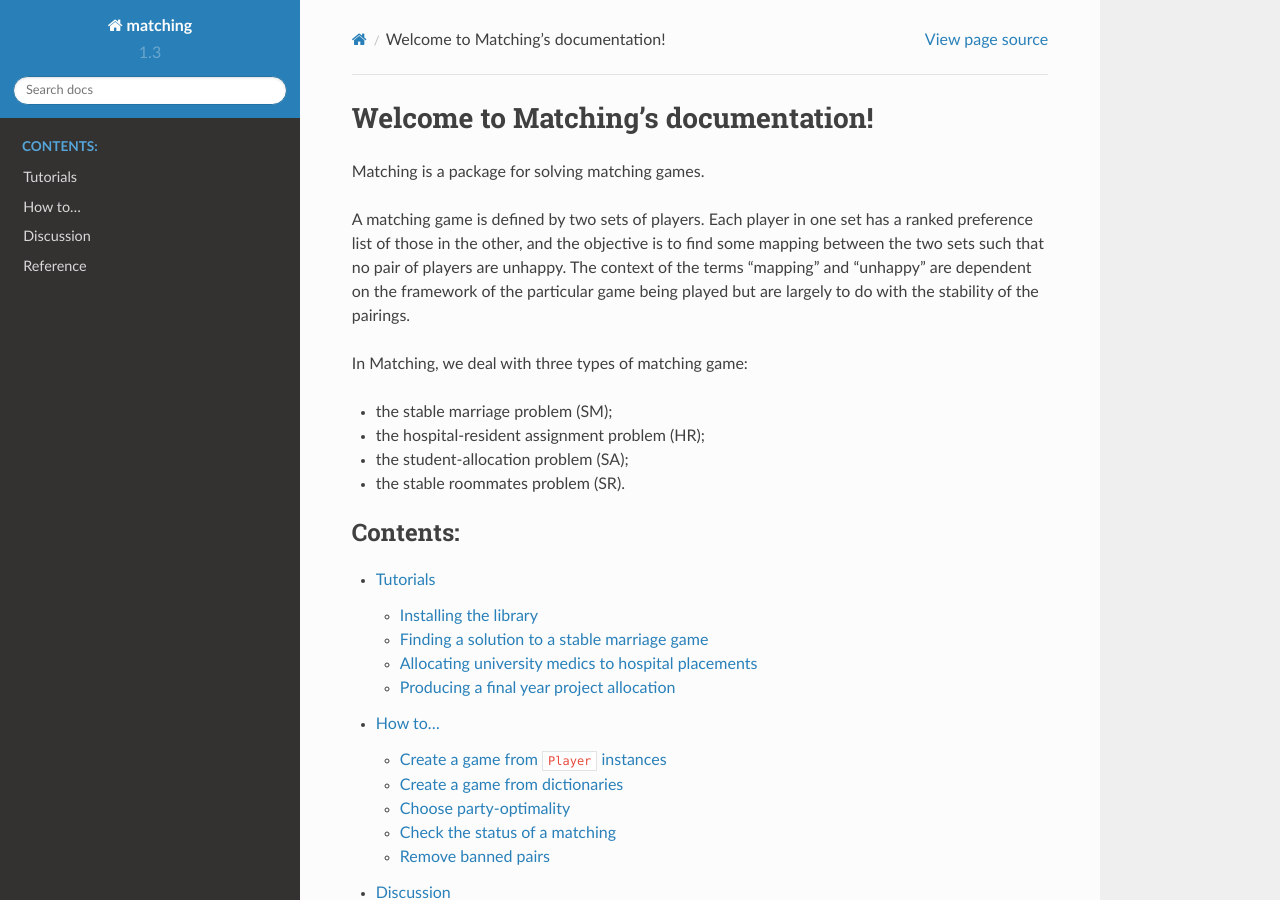
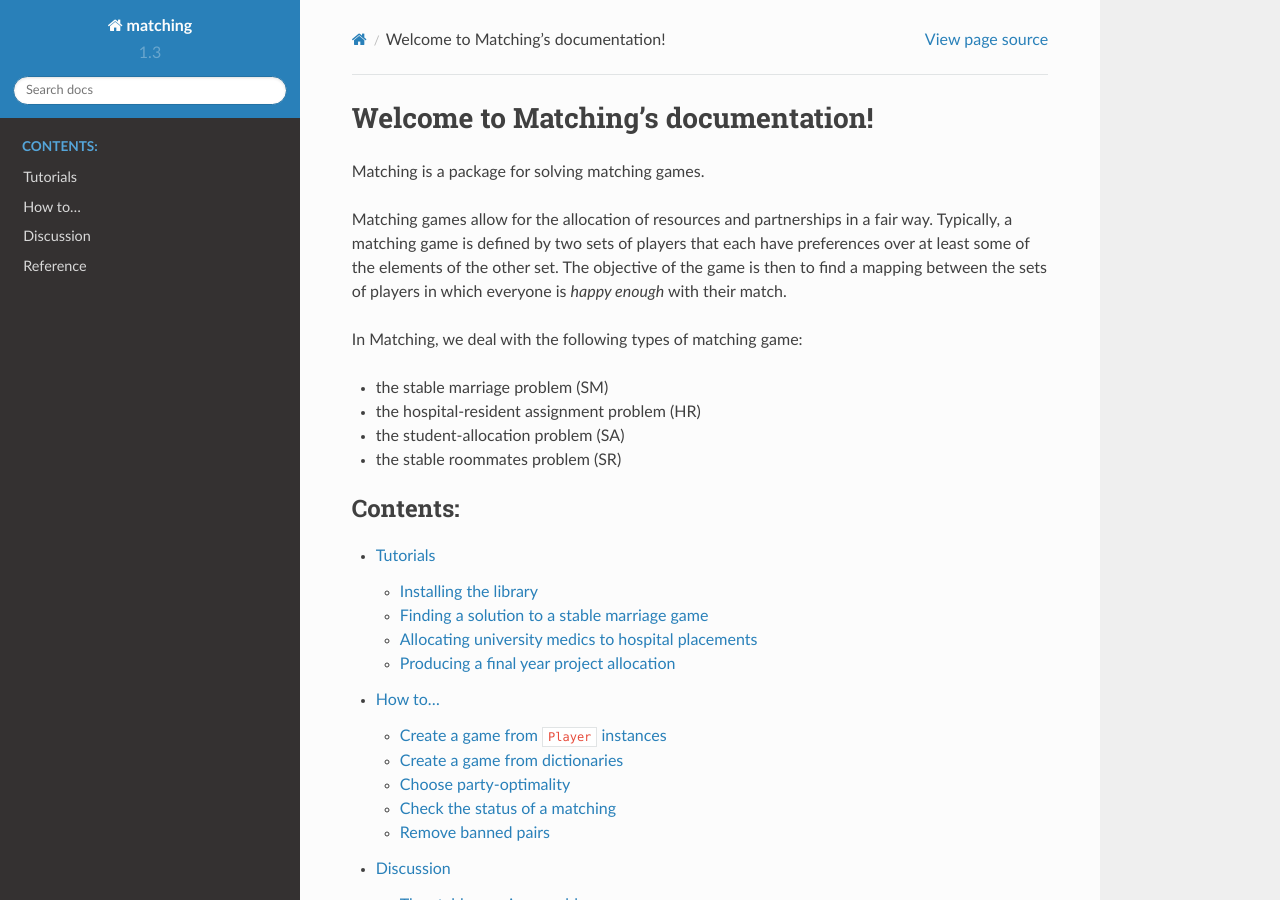
Before and after one commit to daffidwilde/matching, a Sphinx documentation site: the page built from docs/index.rst, in a window 1280 px wide and 900 px high. Built offline with Sphinx 7.4.7 and the Read the Docs theme 2.0.0, drawn with Linux system fonts in a browser that asks for light colours.

Commit message:
Alter index page to be number-agnostic. (#105)

```diff
--- a/docs/index.rst
+++ b/docs/index.rst
@@ -8,19 +8,18 @@ Welcome to Matching's documentation!
 
 Matching is a package for solving matching games.
 
-A matching game is defined by two sets of players. Each player in one set has a
-ranked preference list of those in the other, and the objective is to find some
-mapping between the two sets such that no pair of players are unhappy. The
-context of the terms "mapping" and "unhappy" are dependent on the framework of
-the particular game being played but are largely to do with the stability of the
-pairings.
+Matching games allow for the allocation of resources and partnerships in a fair
+way. Typically, a matching game is defined by two sets of players that each have
+preferences over at least some of the elements of the other set. The objective
+of the game is then to find a mapping between the sets of players in which
+everyone is *happy enough* with their match.
 
-In Matching, we deal with three types of matching game:
+In Matching, we deal with the following types of matching game:
 
-- the stable marriage problem (SM);
-- the hospital-resident assignment problem (HR);
-- the student-allocation problem (SA);
-- the stable roommates problem (SR).
+- the stable marriage problem (SM)
+- the hospital-resident assignment problem (HR)
+- the student-allocation problem (SA)
+- the stable roommates problem (SR)
 
 .. toctree::
    :maxdepth: 2
```
